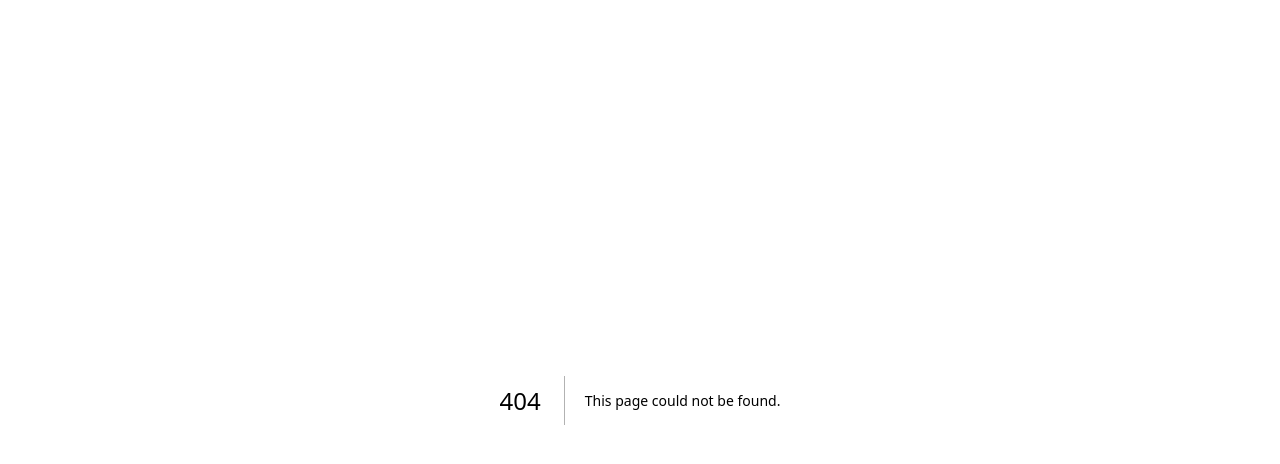
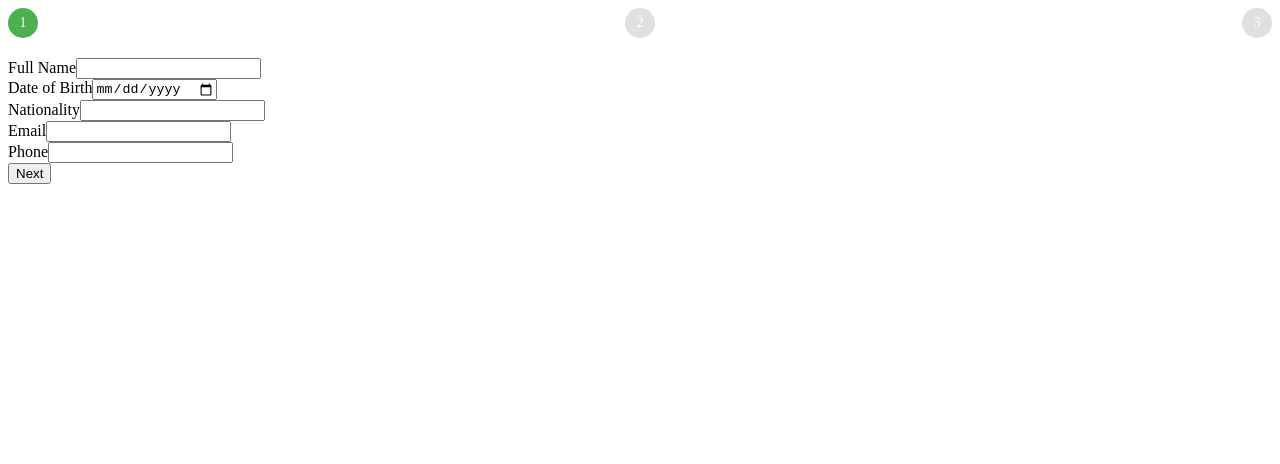
Before and after one commit to thuyluu9595/mars-visit-application, a Next.js app: page /ApplicationForm in a window 1280 px wide. Before the commit this address had no page. Shown: the top 464 px of the page. Built offline with nearby package versions, Linux system fonts and the light colour scheme.

Commit message:
Added ApplicationForm.js and ProgressIndicator.js

```diff
--- /dev/null
+++ b/src/components/ProgressIndicator.css
@@ -0,0 +1,21 @@
+.progress-indicator {
+    display: flex;
+    justify-content: space-between;
+    margin-bottom: 20px;
+}
+
+.progress-step {
+    width: 30px;
+    height: 30px;
+    border-radius: 50%;
+    background-color: #e0e0e0;
+    display: flex;
+    align-items: center;
+    justify-content: center;
+    font-size: 14px;
+    color: #fff;
+}
+
+.progress-step.active {
+    background-color: #4caf50;
+}
--- /dev/null
+++ b/src/components/ProgressIndicator.js
@@ -0,0 +1,19 @@
+import React from 'react';
+import './ProgressIndicator.css'; // Assuming you're adding custom styles
+
+const ProgressIndicator = ({ currentStage, totalStages }) => {
+    return (
+        <div className="progress-indicator">
+            {Array.from({ length: totalStages }, (_, index) => (
+                <div
+                    key={index}
+                    className={`progress-step ${index <= currentStage ? 'active' : ''}`}
+                >
+                    {index + 1}
+                </div>
+            ))}
+        </div>
+    );
+};
+
+export default ProgressIndicator;
--- /dev/null
+++ b/src/pages/ApplicationForm.js
@@ -0,0 +1,52 @@
+import React, { useState } from 'react';
+import PersonalInfoForm from '../components/forms/PersonalInfoForm';
+import TravelPreferencesForm from '../components/forms/TravelPreferencesForm';
+import HealthSafetyForm from '../components/forms/HealthSafetyForm';
+import ProgressIndicator from '../components/ProgressIndicator';
+
+const ApplicationForm = () => {
+    const [currentStage, setCurrentStage] = useState(0);
+    const [formData, setFormData] = useState({
+        fullName: '',
+        dateOfBirth: '',
+        nationality: '',
+        email: '',
+        phone: '',
+        departureDate: '',
+        returnDate: '',
+        accommodation: '',
+        specialRequests: '',
+        healthDeclaration: '',
+        emergencyContact: '',
+        medicalConditions: '',
+    });
+
+    const handleNext = (newData) => {
+        setFormData((prev) => ({ ...prev, ...newData }));
+        setCurrentStage((prev) => prev + 1);
+    };
+
+    const handlePrevious = () => {
+        setCurrentStage((prev) => prev - 1);
+    };
+
+    const handleSubmit = (finalData) => {
+        setFormData((prev) => ({ ...prev, ...finalData }));
+        console.log('Final Form Data:', formData);
+    };
+
+    const stages = [
+        <PersonalInfoForm initialValues={formData} onNext={handleNext} />,
+        <TravelPreferencesForm initialValues={formData} onNext={handleNext} onPrevious={handlePrevious} />,
+        <HealthSafetyForm initialValues={formData} onNext={handleSubmit} onPrevious={handlePrevious} />,
+    ];
+
+    return (
+        <div>
+            <ProgressIndicator currentStage={currentStage} totalStages={stages.length} />
+            {stages[currentStage]}
+        </div>
+    );
+};
+
+export default ApplicationForm;
```
